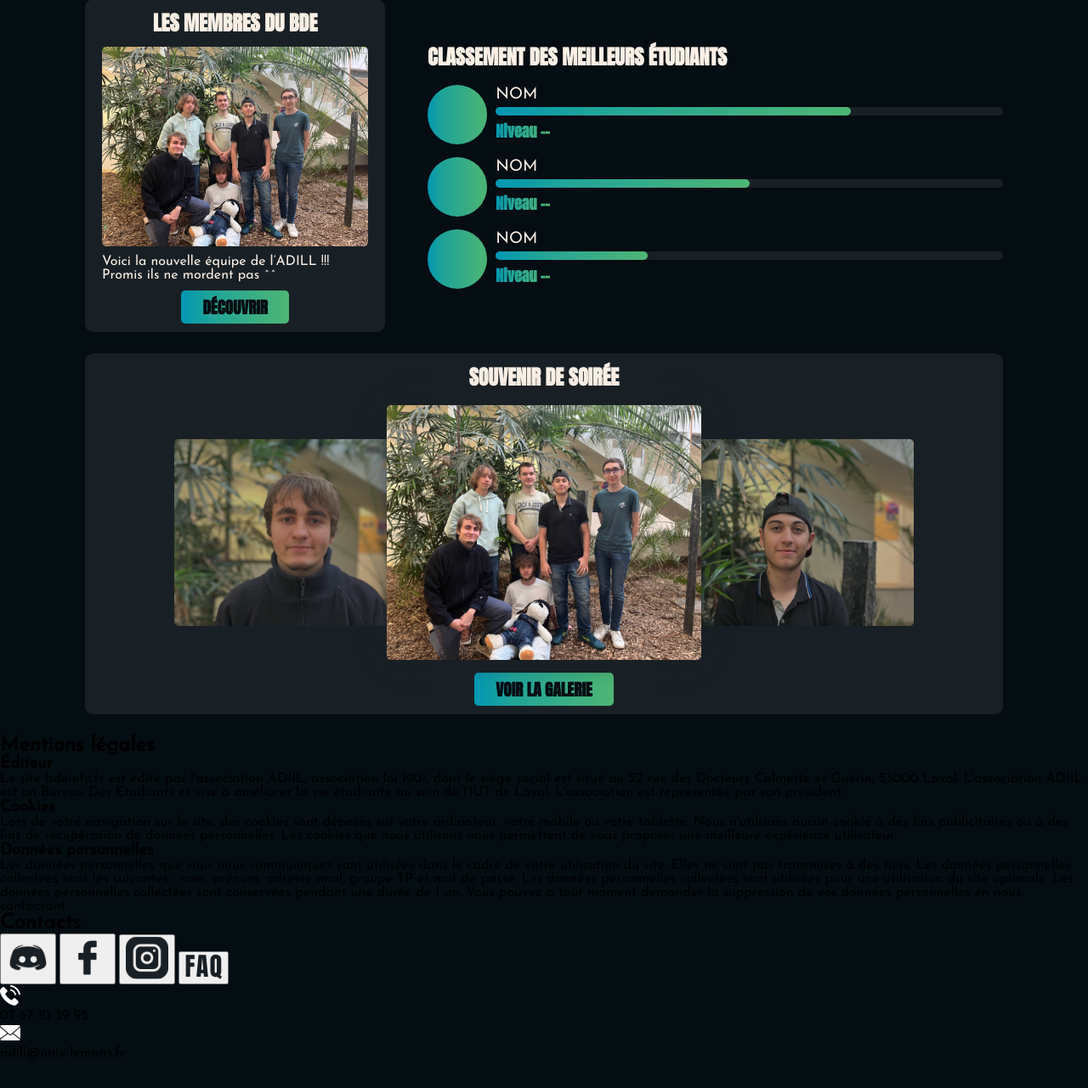
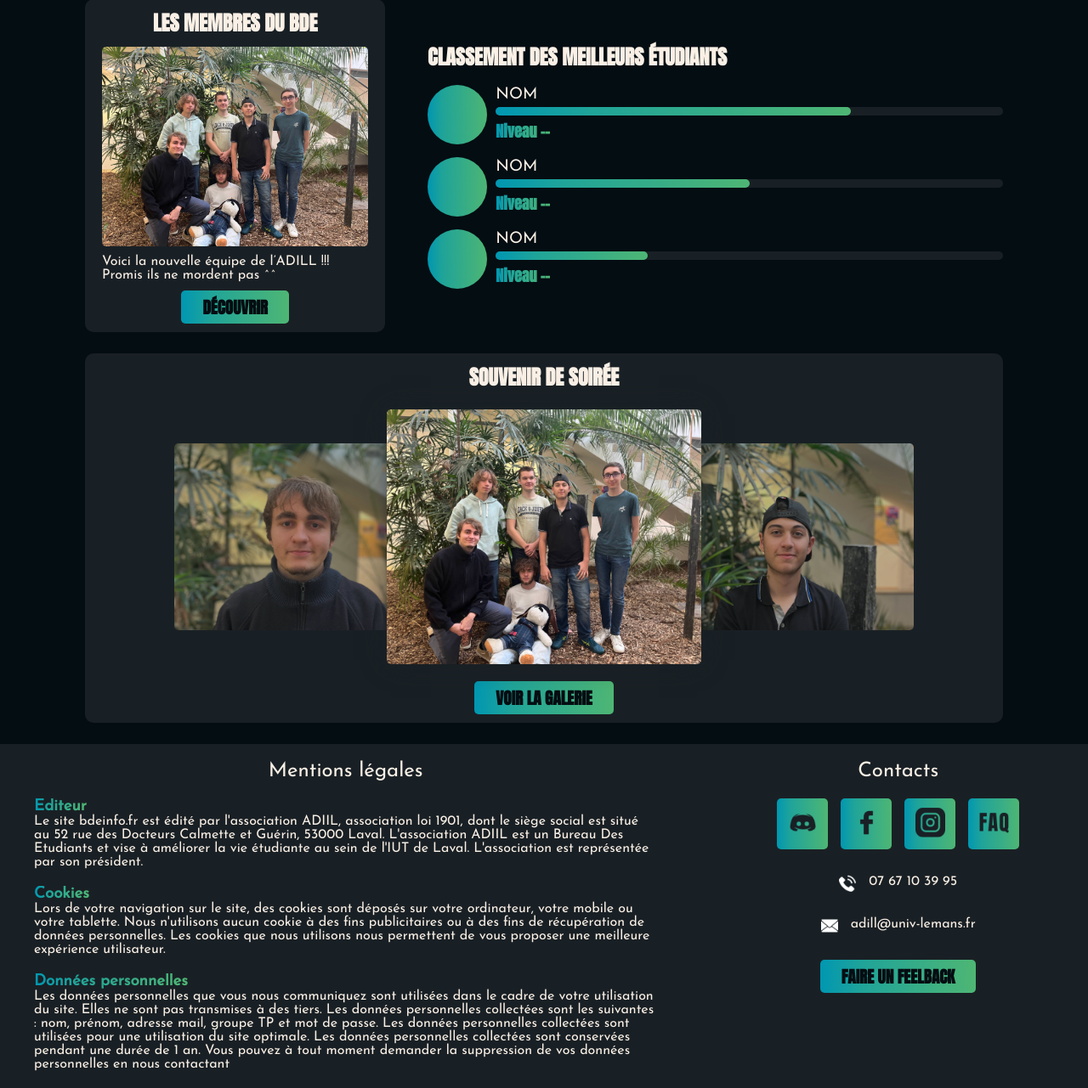
Before and after one commit to TheHyrox/sae-3.01, a PHP site: page / in a window 1280 px wide. Shown: the part 183-1464 px from the top of the page at 85% size. Before the commit the page ends 1430 px from the top, so only its background shows below. Run offline with PHP 8.4, Linux system fonts and the light colour scheme.

Commit message:
resoudre les betises de leandre

```diff
--- a/index.html
+++ b/index.html
@@ -143,12 +143,12 @@
             <h2>
                 Contacts
             </h2>
-            <div>
+            <div id="contact">
                 <div>
-                    <button><img src="Icons/discord.png" alt=""></button>
-                    <button><img src="Icons/facebook.png" alt=""></button>
-                    <button><img src="Icons/instagram.png" alt=""></button>
-                    <button><img src="Icons/faq.png" alt=""></button>
+                    <button class="icon"><img src="Icons/discord.png" alt=""></button>
+                    <button class="icon"><img src="Icons/facebook.png" alt=""></button>
+                    <button class="icon"><img src="Icons/instagram.png" alt=""></button>
+                    <button class="icon"><img src="Icons/faq.png" alt=""></button>
                 </div>
                 <div>
                     <img src="Icons/tel.png" alt="">
@@ -158,6 +158,9 @@
                     <img src="Icons/mail.png" alt="">
                     <p>adill@univ-lemans.fr</p>
                 </div>
+                <form action="" method="post">
+                    <input type="submit" value="Faire un feelback">
+                </form>
             </div>
         </div>
     </footer>
--- a/styles.css
+++ b/styles.css
@@ -272,7 +272,7 @@ input[type=submit]{
 #carousel{
     display: flex;
     align-items: center;
-    height: 310px;
+    height: 320px;
 }
 #carousel button{
     border: none;
@@ -314,3 +314,58 @@ input[type=submit]{
     height: 100%;
     object-fit: cover;
 }
+
+/* footer */
+footer{
+    background-color: var(--primary);
+    color: var(--white);
+    display: grid;
+    grid-template-columns: 2fr 1fr;
+    gap: 100px;
+    padding: 20px 40px;
+}
+footer h2{
+    font-weight: 50;
+}
+footer div{
+    display: flex;
+    flex-direction: column;
+    gap: 20px;
+    align-items: center;
+}
+footer div div{
+    gap: 0;
+    align-items: start;
+}
+#contact{
+    display: flex;
+    flex-direction: column;
+    align-items: center;
+    gap: 30px;
+}
+#contact div{
+    display: flex;
+    flex-direction: row;
+    gap: 15px;
+}
+footer h3{
+    background: var(--linearClassic);
+    background-clip: text;
+    color: transparent;
+}
+footer img{
+    width: 20px;
+    height: 20px;
+}
+.icon{
+    width: 60px;
+    height: 60px;
+    align-items: center;
+    border: none;
+    border-radius: 5px;
+    background: var(--linearClassic);
+}
+.icon img{
+    width: 35px;
+    height: auto;
+}
```
Also changed, not shown: Fonts/OFL(1).txt (line endings or trailing spaces), Fonts/OFL.txt (line endings or trailing spaces), Fonts/README.txt, script.js (line endings or trailing spaces), 1 other file.
